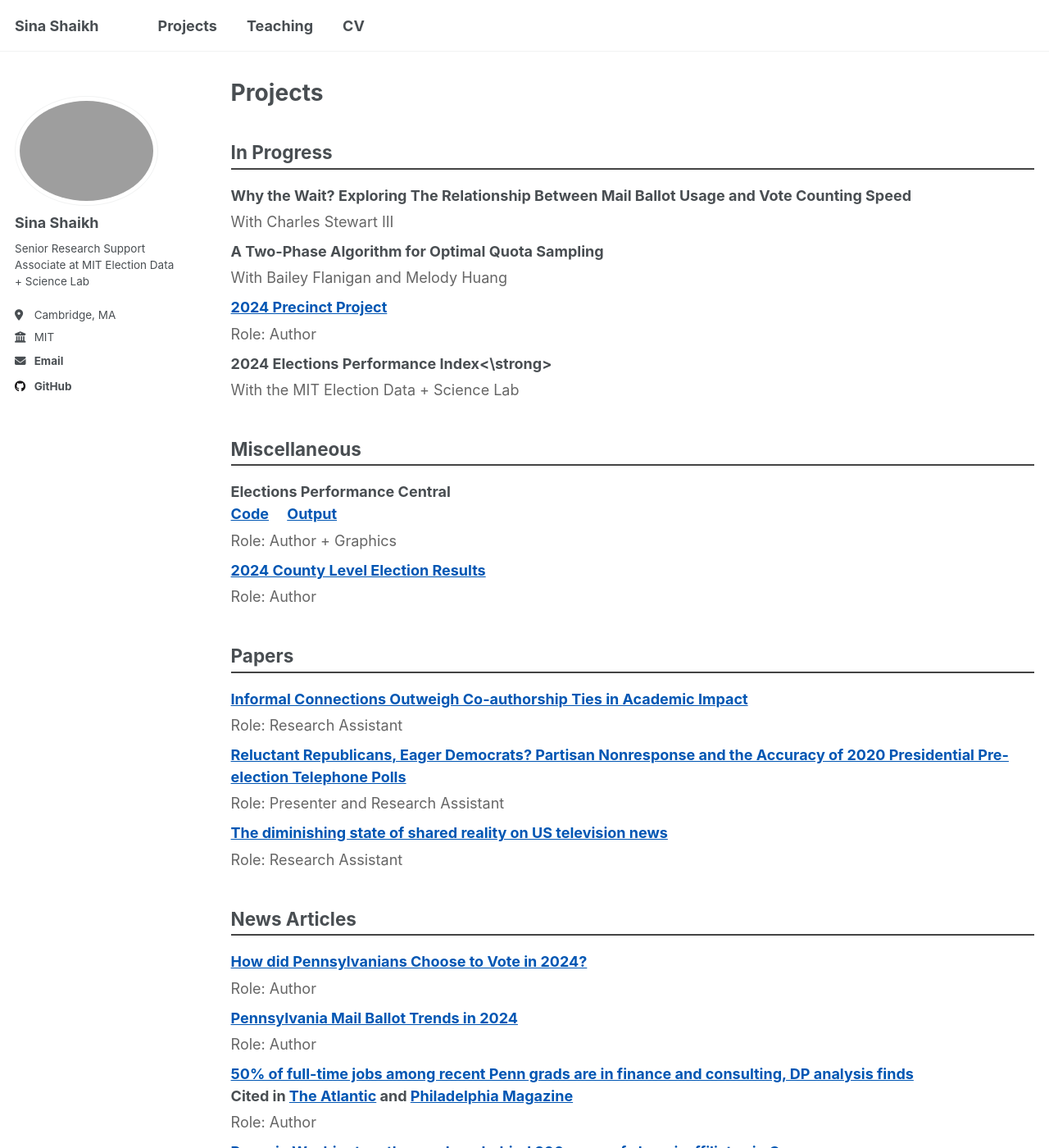
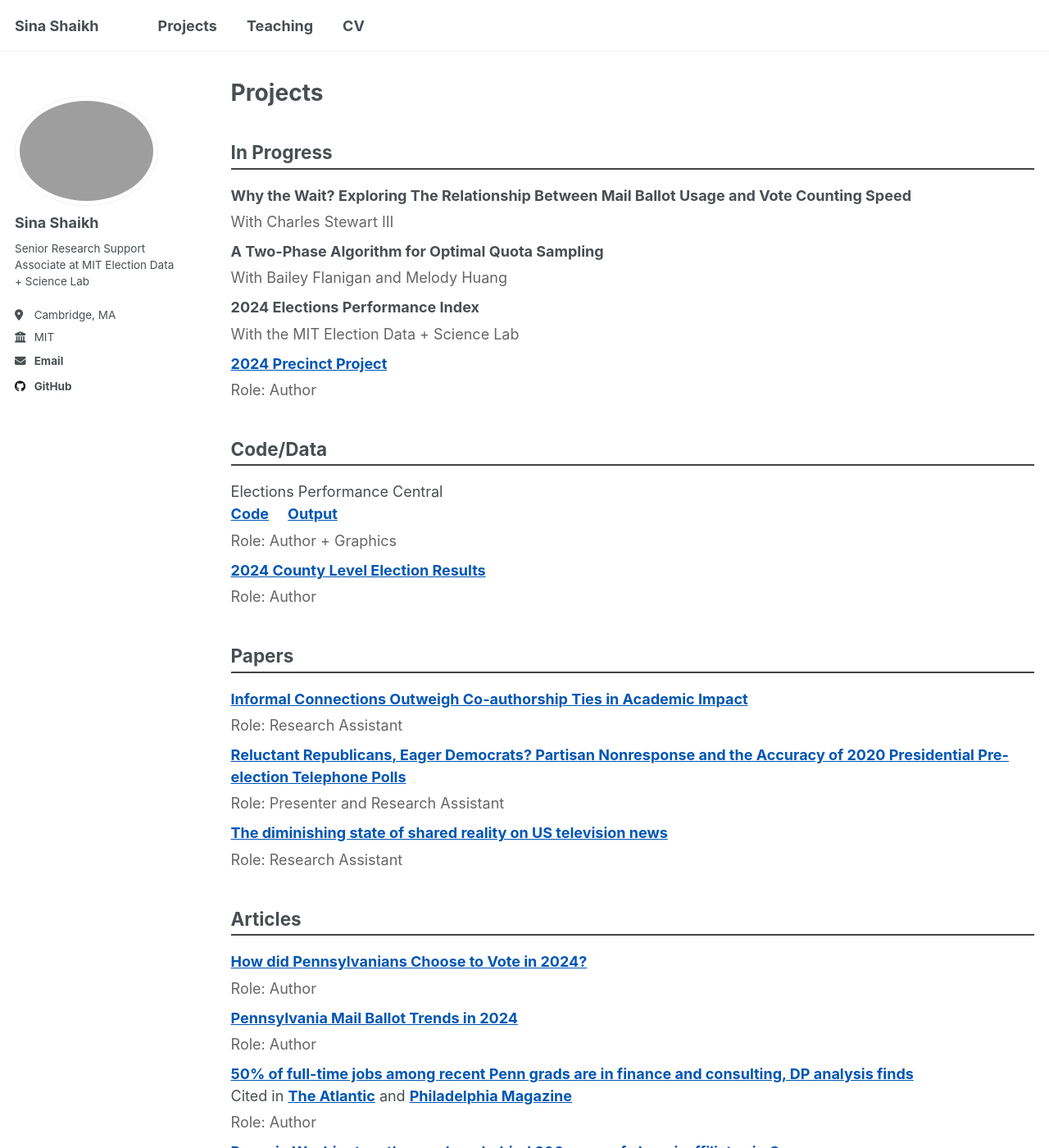
Before and after one commit to SinaShaikh/sinashaikh.github.io, a Jekyll site: the page built from _pages/publications.html, in a window 1280 px wide and 1400 px high. Shown: the whole window at 82% size. Built offline with Jekyll 4.4.1, drawn with Linux system fonts in a browser that asks for light colours; a script that is not in the unit is left out.

Commit message:
Update publications.html

```diff
--- a/_pages/publications.html
+++ b/_pages/publications.html
@@ -77,16 +77,17 @@
               <span class="role">With Bailey Flanigan and Melody Huang</span>
       </li>
       <li>
+        <strong>2024 Elections Performance Index</strong>
+              <span class="role">With the MIT Election Data + Science Lab</span>
+      </li>
+      <li>
         <a href="https://github.com/MEDSL/2024-elections-official" target="_blank" rel="noopener noreferrer">
           2024 Precinct Project</a>
         <span class="role">Role: Author</span>
       </li>
-      <li>
-        <strong>2024 Elections Performance Index<\strong>
-              <span class="role">With the MIT Election Data + Science Lab</span>
-      </li>
     </ul>
-    <h2>Miscellaneous</h2>
+
+    <h2>Code/Data</h2>
     <ul>
       <li>
         Elections Performance Central<br>
@@ -126,7 +127,7 @@
       </li>
     </ul>
 
-    <h2>News Articles</h2>
+    <h2>Articles</h2>
     <ul>
       <li>
         <a href="https://www.elexcentral.org/how-did-pennsylvanians-choose-vote-2024" target="_blank" rel="noopener noreferrer">
```
